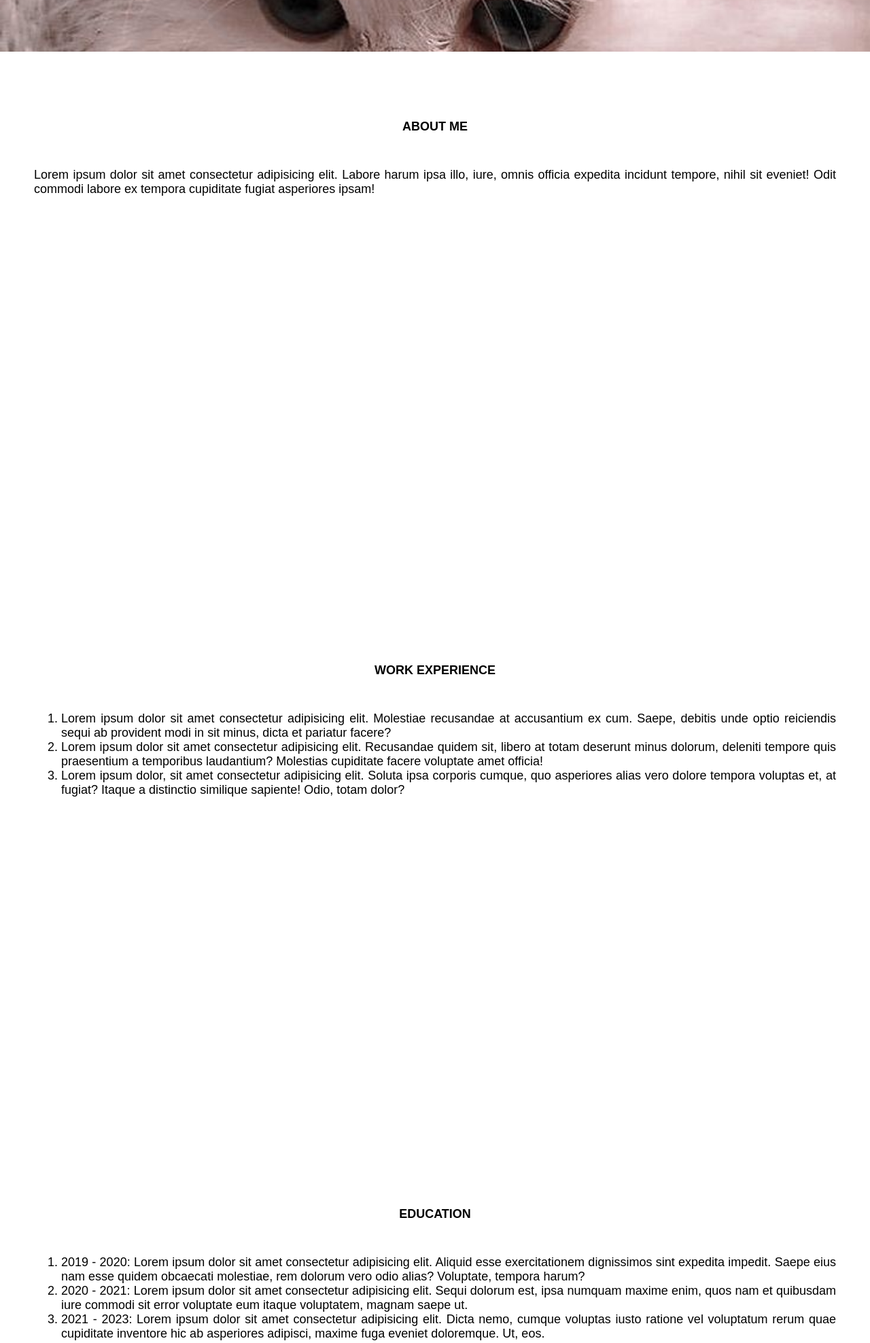
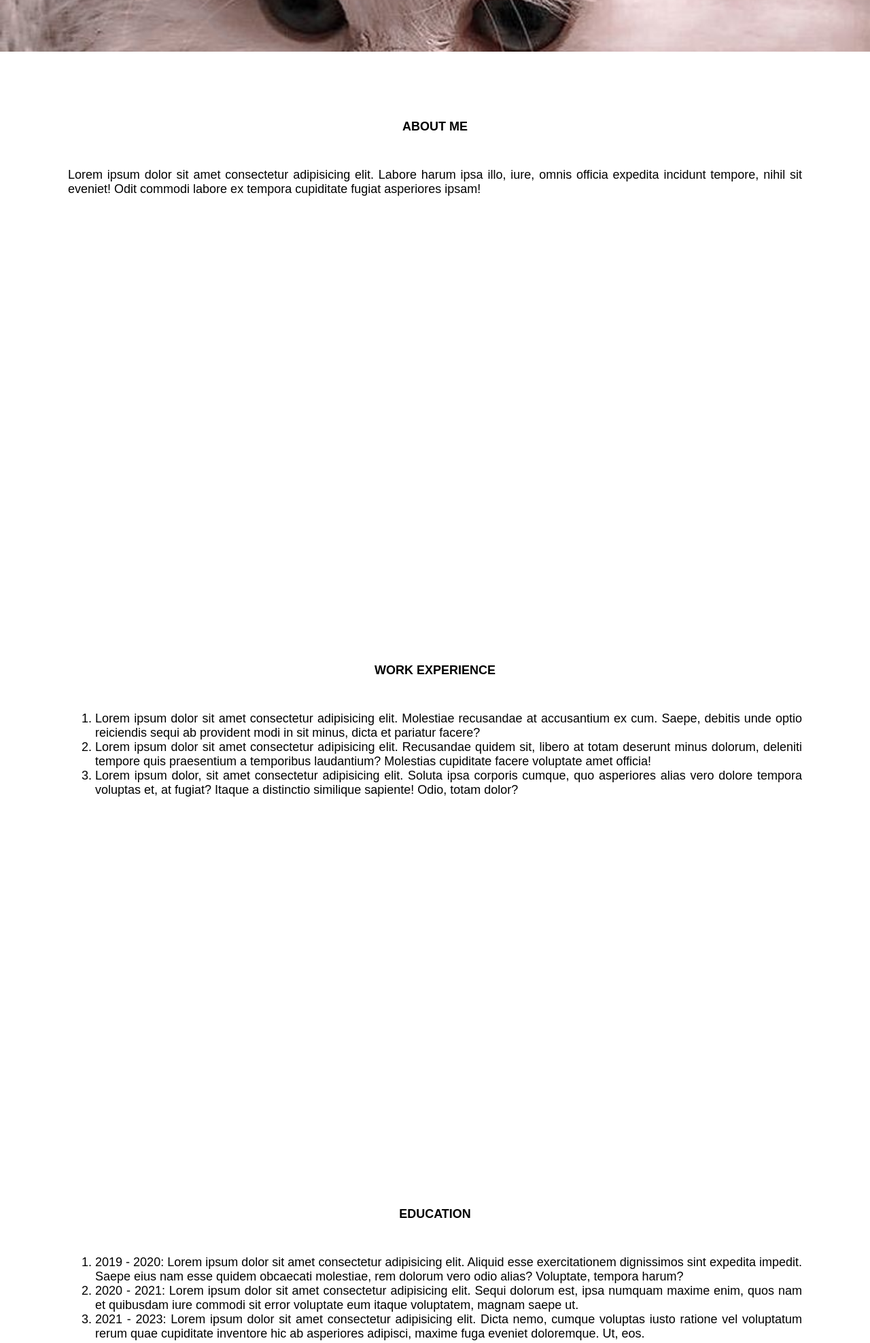
Before and after one commit to anh0701/LTWEB-2023, a PHP site: page /porfolio-v1.html in a window 1280 px wide. Shown: the part 724-2700 px from the top of the page at 68% size. Run offline with PHP 8.4, Linux system fonts and the light colour scheme.

Commit message:
update style1 homework

```diff
--- a/25-9-2023/homework/stylev1.css
+++ b/25-9-2023/homework/stylev1.css
@@ -63,8 +63,8 @@ h2{
 }
 
 #about, #experience, #education, #achivements, #contact{
-    margin-left: 50px;
-    margin-right: 50px;
+    margin-left: 100px;
+    margin-right: 100px;
     height: 100vh;
     text-align: justify;
 }
```
